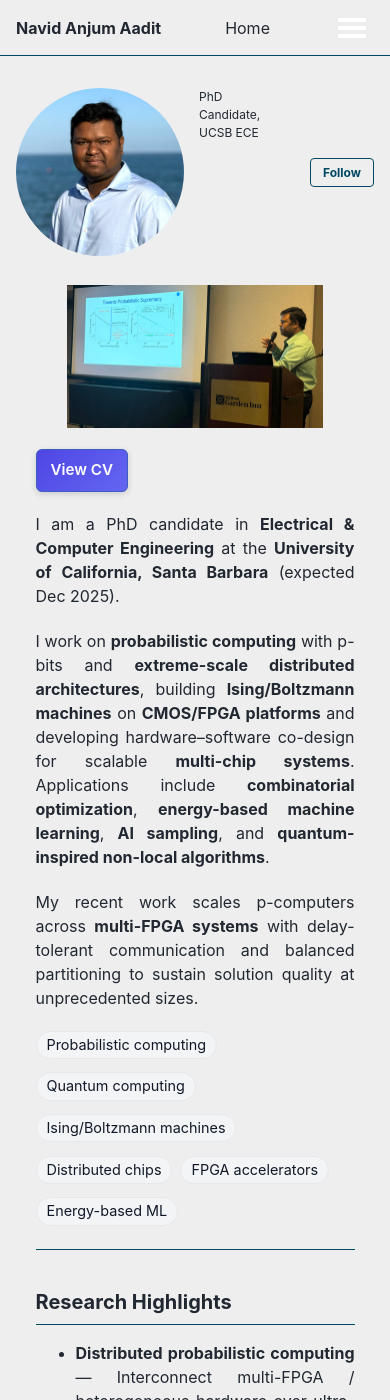
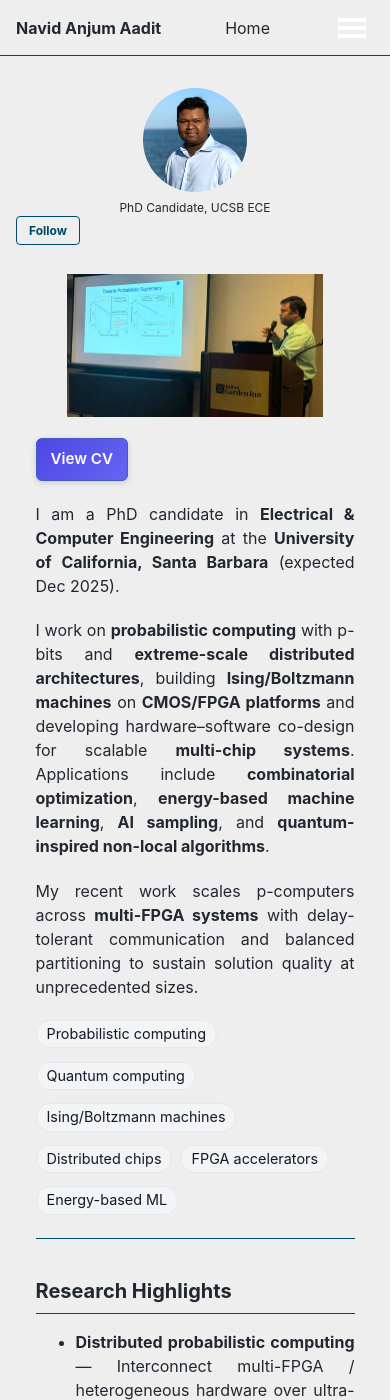
Before and after one commit to navidaadit/navidaadit.github.io, a Jekyll site: the page built from _pages/about.md, in a window 390 px wide and 1400 px high. Built offline with Jekyll 4.4.1, drawn with Linux system fonts in a browser that asks for light colours.

Commit message:
Update _custom.scss

```diff
--- a/_sass/_custom.scss
+++ b/_sass/_custom.scss
@@ -38,12 +38,36 @@
 /* Hide name under headshot */
 .author__name { display: none !important; }
 
-/* Avatar */
+/* ---------- Avatar (standard sizes) ---------- */
 .author__avatar img {
-  width: 168px;
-  height: 168px;
+  width: 128px;               /* desktop/tablet standard */
+  height: 128px;
   object-fit: cover;
   border-radius: 50%;
+}
+
+/* Mobile: smaller photo and bio under the picture */
+@media (max-width:640px){
+  .author__avatar,
+  .author__content,
+  .author__urls-wrapper{
+    display:block !important;
+    width:100% !important;
+    padding:0 !important;
+  }
+  .author__avatar img{
+    width:104px !important;   /* mobile standard */
+    height:104px !important;
+    margin:0 auto 8px !important;
+  }
+  .author__content,
+  .author__bio{
+    text-align:center !important;
+    white-space:normal !important;
+    overflow-wrap:anywhere !important;
+    word-break:normal !important;
+    line-height:1.35 !important;
+  }
 }
 
 /* Remove any built-in hero from the theme */
@@ -320,8 +344,6 @@
   max-width:100% !important;
 }
 
-/* (Removed all sidebar size controls) */
-
 /* ---------- LINKS: inherit color; turn blue only on hover/focus ---------- */
 .page__content a:not(.btn--cv):not(.no-link-style),
 .footer-bar a:not(.no-link-style) {
```
